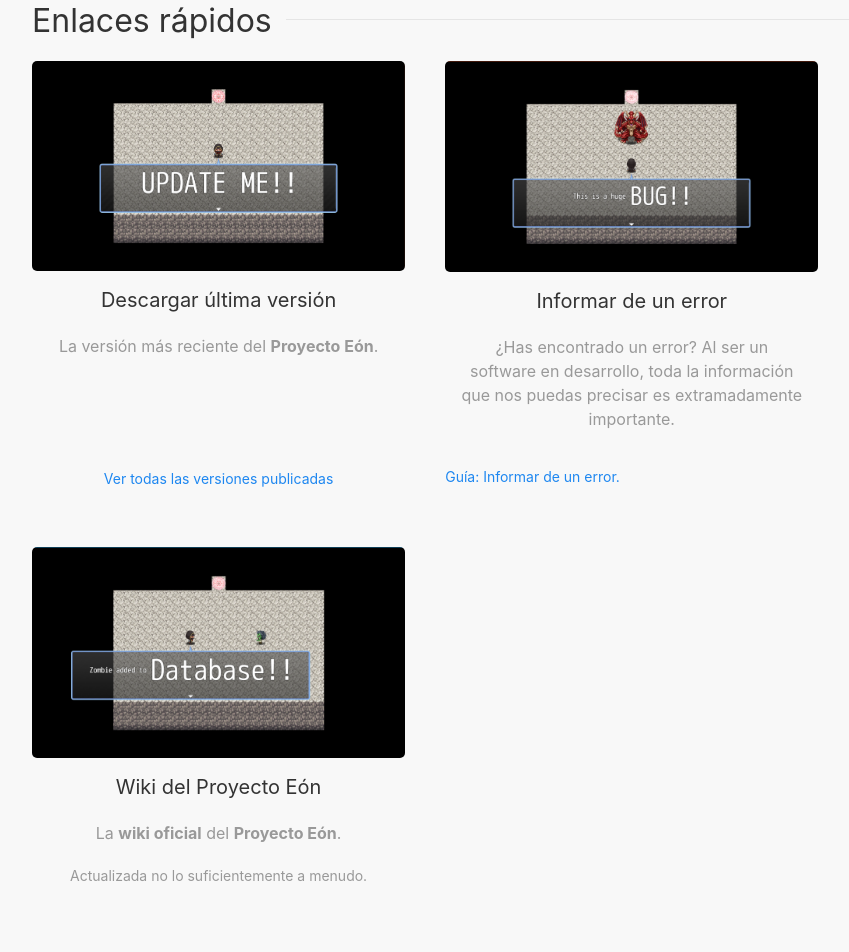
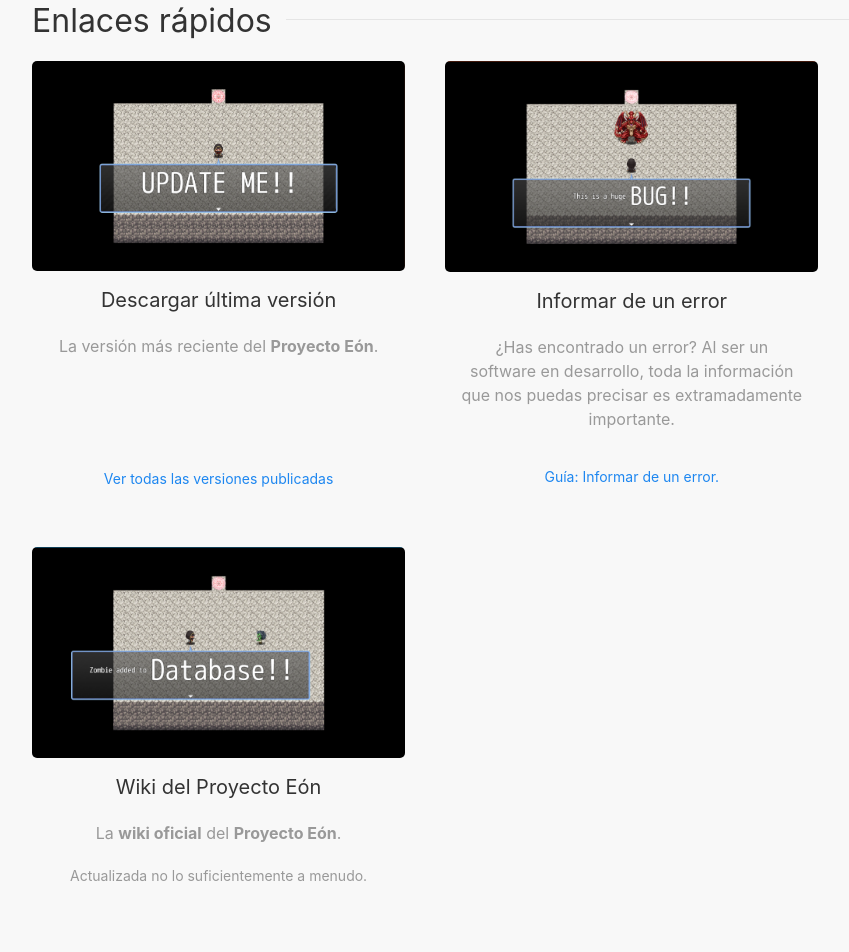
Before and after one commit to Throyd/eonproject, a Jekyll site: the page built from index.html, in a window 1280 px wide. Shown: the part 540-1492 px from the top of the page, without its empty margins (8-857 px from the left). Built offline with Jekyll 4.4.1, drawn with Linux system fonts in a browser that asks for light colours; nearby versions of some CDN libraries; the list of posts is cut into pages by our own code; comment, search, counter and statistics services are not loaded; a style sheet for code colours, icons or effects is not loaded.

Commit message:
Update home.html

```diff
--- a/_layouts/home.html
+++ b/_layouts/home.html
@@ -44,7 +44,7 @@ layout: default
               </div>
             </div>
               </a>
-            <a href="" target="_blank"><p class="uk-text-small">Guía: Informar de un error.</p>
+            <a href="" target="_blank"><p class="uk-text-small uk-text-center">Guía: Informar de un error.</p>
           </div>
 
           <div>
```
